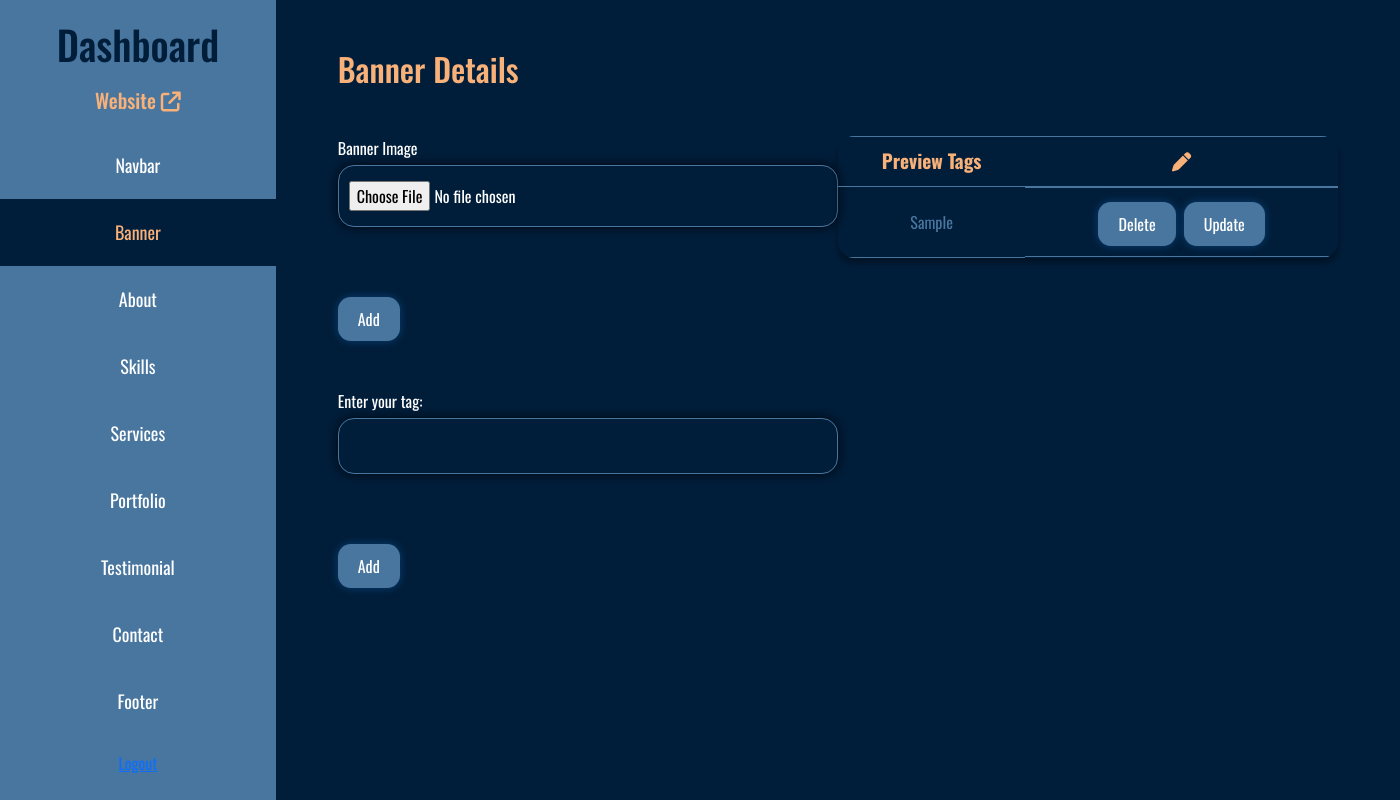
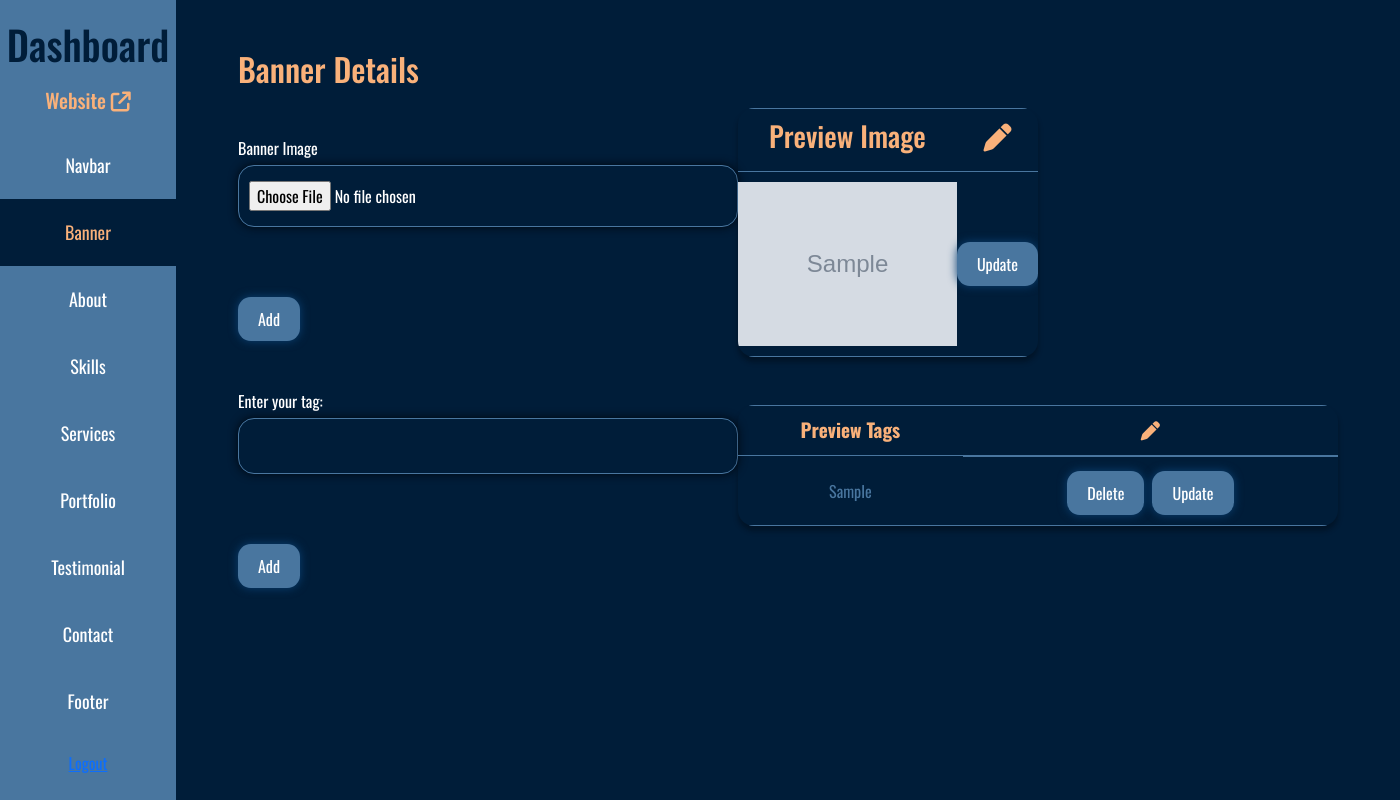
Before and after one commit to mdkawsardev/portfolio_with_django, a Django app: page /banner/ in a window 1400 px wide. Run offline with Django 5.2, Linux system fonts and the light colour scheme; a user stored in the database is signed in; tables that the repository leaves empty hold one stand-in row (values such as "Sample post"); grey boxes marked "Sample" are stand-in pictures; some libraries are stand-ins or nearby versions.

Commit message:
modified

```diff
--- a/app/urls.py
+++ b/app/urls.py
@@ -18,6 +18,8 @@ urlpatterns = [
     path('footer/', views.footer, name='footer'),
     path('logout/', views.logoutuser, name='logout'),
     path('update/<int:pk>/', views.updateItem, name='update'),
+    path('updateimage/<int:pk>/', views.updateimage, name='updateimage'),
+    path('insertUpdatedImg/', views.insertUpdatedImg, name='insertUpdatedImg'),
     path('delete/<int:pk>/', views.deleteItem, name='delete'),
     path('insert_updated_data/', views.insert_updated_data, name='insert_updated_data'),
     path('deletecontact/<int:pk>/', views.deleteContacts, name='deletecontact'),
--- a/app/views.py
+++ b/app/views.py
@@ -64,6 +64,7 @@ def banner(request):
     else:
         banner_data = {
         'banner_tag': SelfTag.objects.all(),
+        'banner_img': BannerImage.objects.all()
         }
         if request.method == "POST":
             banner_tag = request.POST.get('title_name')
@@ -141,6 +142,21 @@ def updateItem(request, pk):
     }
     return render(request, 'update.html', update_data)
 
+def updateimage(request, pk):
+    update_img = {
+        'update': BannerImage.objects.filter(id=pk).all()
+    }
+    return render(request, 'updateimage.html', update_img)
+
+def insertUpdatedImg(request):
+    if request.method == "POST":
+        new_img = request.FILES.get('update_img')
+        id = request.POST.get('id')
+        insert_img = BannerImage.objects.filter(id=id)
+        insert_img.update(image=new_img)
+        messages.success(request, 'Image has been updated successfully!')
+        return redirect('banner')
+
 def deleteItem(request, pk):
         delete_tag = SelfTag.objects.filter(id=pk)
         delete_tag.delete()
--- a/static/css/style.css
+++ b/static/css/style.css
@@ -2695,8 +2695,11 @@ body {
     border-radius: 1rem;
 }
 .banner_preview {
-    width: 500px;
+    width: 600px;
     color: var(--white);
+}
+.preview_image {
+    /* width: 200px; */
 }
 /*                                      !Banner page                                  */
 /*                                      !About page                                  */
--- a/template/dashboard/banner.html
+++ b/template/dashboard/banner.html
@@ -49,19 +49,29 @@
                             {% csrf_token %}
                             <div class="b_input">
                                 <label for="titleName">Enter your tag:</label>
-                                <input type="text" id="titleName" name="title_name">
+                                <input type="text" id="titleName" name="title_name" required>
                             </div>
                             <button type="submit" class="submitBtn">Add</button>
                         </form>
                     </div>
                     <div class="banner_preview">
                         <div class="preview_image">
-                            {% comment %} {% if mybanner_image %}
-                                {% for baner_img in mybanner_image %}
-                                    <h3>Preview Image</h3>
-                                    <img src="{{baner_img.image.url}}" alt="">
-                                {% endfor %}
-                            {% endif %} {% endcomment %}
+                            <table>
+                                <tr>
+                                    <th><h3>Preview Image</h3></th>
+                                    <th><h3><i class="fa-solid fa-pen"></i></h3></th>
+                                </tr>
+                                {% if banner_img %}
+                                    {% for b_img in banner_img %}
+                                        <tr>
+                                            <td><img src="{{b_img.image.url}}" class="w-100" alt=""></td>
+                                            <td><a href="{% url 'updateimage' b_img.id %}" class="submitBtn my-1">Update</a></td>
+                                        </tr>
+                                    {% endfor %}
+                                    {% else %}
+                                    <td>No images to show</td>
+                                {% endif %}
+                            </table>
                         </div>
                         <div class="preview_title mt-5">
                             <table class="w-100">
--- a/template/dashboard/portfolio.html
+++ b/template/dashboard/portfolio.html
@@ -32,7 +32,7 @@
                             <input type="text" id="portfolio" name="">
                         </div>
                         <div class="b_input">
-                            <label for="category" class="d-inline-block ">Category Name</label> <span class="hint"><i class="fa-solid fa-circle-exclamation"></i></span><div class="d-inline-block" id="c_hint">Category name & Sub category name should be the same!</div>
+                            <label for="category" class="d-inline-block ">Category Name</label> <span class="hint"><i class="fa-solid fa-circle-exclamation"></i></span><div class="d-inline-block" id="c_hint">Category name & Sub category name must be the same!</div>
                             <input type="text" id="category" name="">
                         </div>
                         <div class="b_input">
```
Also changed, not shown: template/updateimage.html (added, +18 -0 lines), media/media/ProfilePicture-Photoroom_mUVZiXF.png (added), media/media/ProfilePicture-Photoroom_zq8SFD5.png (added), media/media/profile_3Z1Bs9v.png (added).
